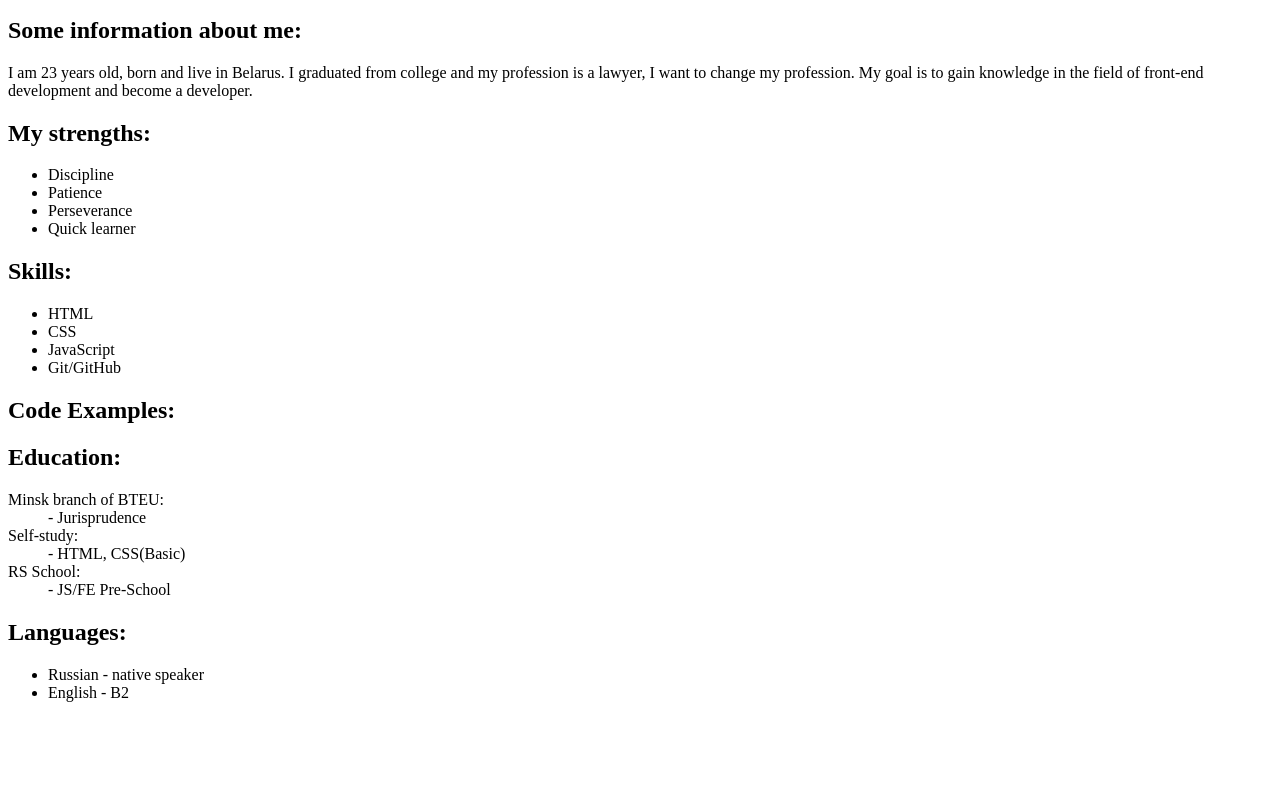
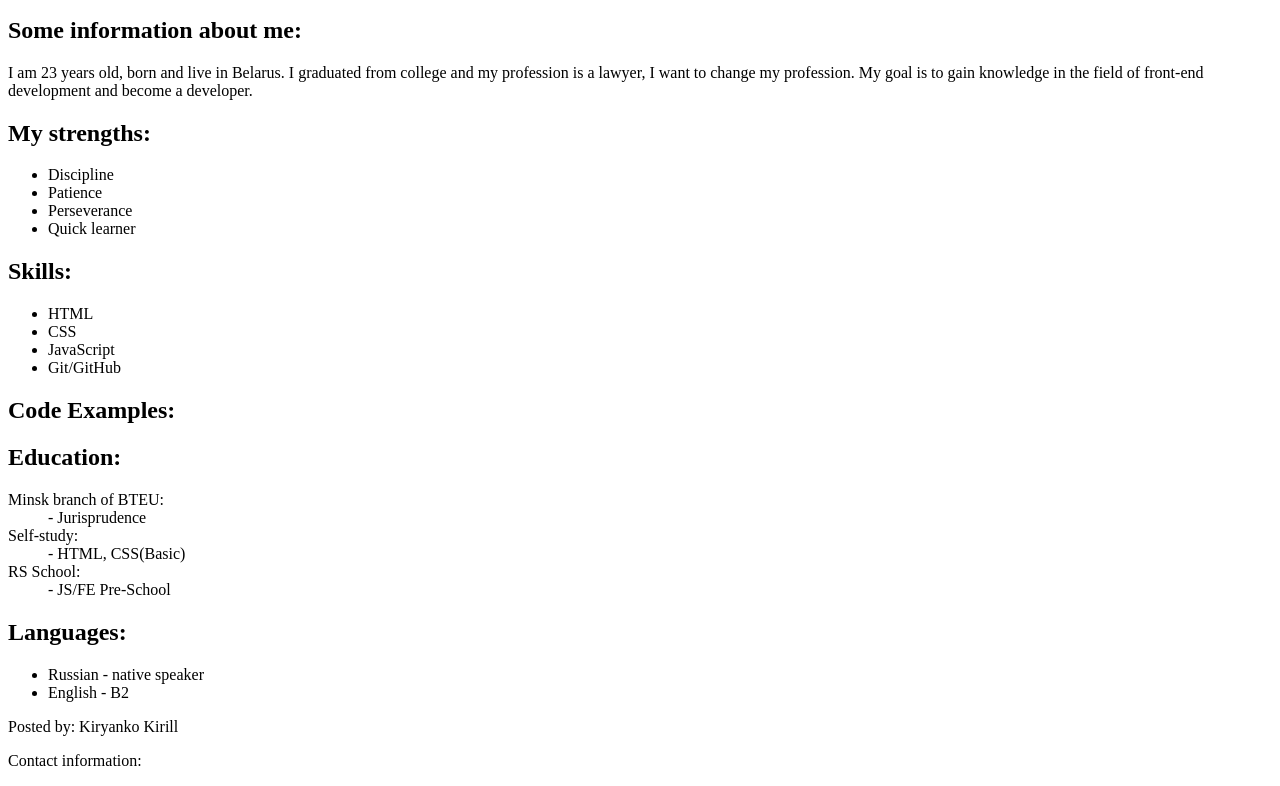
Before and after one commit to SeokOneKoes/rsschool-cv, a plain HTML site: page index.html in a window 1280 px wide. Shown: the part 1061-1847 px from the top of the page. Before the commit the page ends 1779 px from the top, so only its background shows below. Drawn offline with Linux system fonts and the light colour scheme.

Commit message:
feat: add header main footer in html file

```diff
--- a/index.html
+++ b/index.html
@@ -11,8 +11,11 @@
   </head>
 
   <body>
+    <header>
       <img src="./assets/img/My photo.jpg" alt="MY PHOTO" />
       <h1>Kiryanko Kirill</h1>
+    </header>
+    <main>
       <h2>My contact info:</h2>
       <ul>
         <li>E-mail: kiryanko1996@gmail.com</li>
@@ -21,9 +24,9 @@
       </ul>
       <h2>Some information about me:</h2>
       <p>
-      I am 23 years old, born and live in Belarus. I graduated from college and
-      my profession is a lawyer, I want to change my profession. My goal is to
-      gain knowledge in the field of front-end development and become a
+        I am 23 years old, born and live in Belarus. I graduated from college
+        and my profession is a lawyer, I want to change my profession. My goal
+        is to gain knowledge in the field of front-end development and become a
         developer.
       </p>
       <h2>My strengths:</h2>
@@ -55,5 +58,10 @@
         <li>Russian - native speaker</li>
         <li>English - B2</li>
       </ul>
+    </main>
+    <footer class="footer">
+      <p>Posted by: Kiryanko Kirill</p>
+      <p>Contact information: <a href=""></a></p>
+    </footer>
   </body>
 </html>
```
Lines whose indentation alone changed are shown as unchanged.
